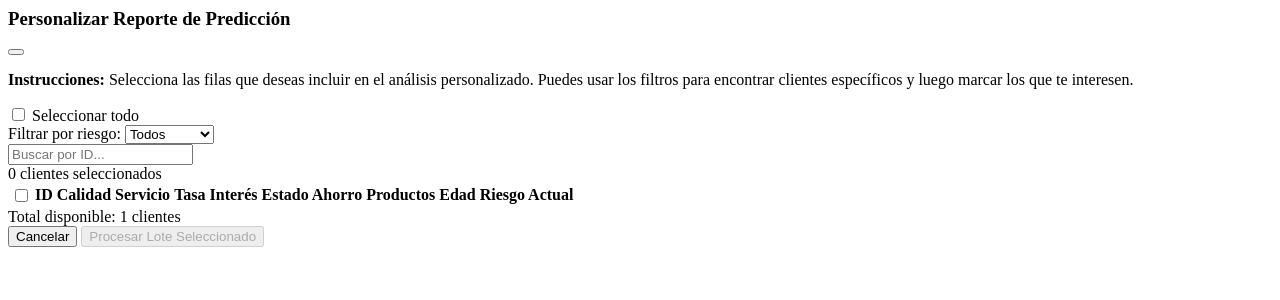
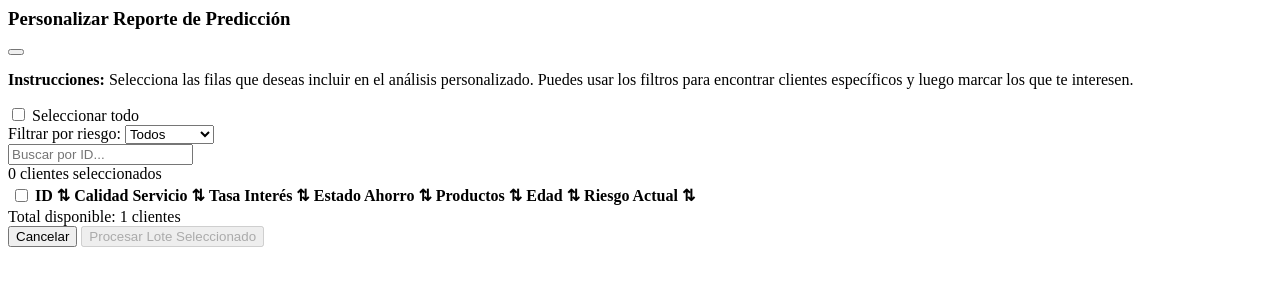
Before and after one commit to rolando2012/WebRegresionLogistica, a Flask app: template app/templates/main/modal_personalizar.html in a window 1280 px wide. Shown: the top 300 px of the page. Run offline with Flask 3, Linux system fonts and the light colour scheme; the template is opened without the code that fills it: most values are stand-ins (such as "Sample title", 1, 10 or a date in 2020); lists and menus that the app fills with data are empty.

Commit message:
Actualizar lógica de ordenamiento en el modal y mejorar la descripción de calidad de servicio

```diff
--- a/app/static/js/visualizar_datos.js
+++ b/app/static/js/visualizar_datos.js
@@ -745,7 +745,7 @@ function fillCoeficientesTable(data) {
     num_microseguros: 'Más microseguros reducen ligeramente la deserción.',
     n_productos_vigentes: 'Mayor cartera de productos disminuye la deserción.',
     n_creditos_vigentes: 'Más créditos vigentes aumentan el riesgo.',
-    calidad_servicio: 'Un servicio excelente mantiene al cliente fiel.',
+    calidad_servicio: 'Una baja calidad de servicio incrementa la deserción.',
     estado_ahorro_activo: 'Ahorro activo disminuye notablemente la deserción.'
   };
 
--- a/app/templates/main/modal_personalizar.html
+++ b/app/templates/main/modal_personalizar.html
@@ -54,13 +54,27 @@
                             <th class="px-3 py-3 text-left text-xs font-medium text-gray-500 uppercase tracking-wider">
                                 <input type="checkbox" id="headerCheckbox" class="rounded border-gray-300">
                             </th>
-                            <th class="px-3 py-3 text-left text-xs font-medium text-gray-500 uppercase tracking-wider">ID</th>
-                            <th class="px-3 py-3 text-left text-xs font-medium text-gray-500 uppercase tracking-wider">Calidad Servicio</th>
-                            <th class="px-3 py-3 text-left text-xs font-medium text-gray-500 uppercase tracking-wider">Tasa Interés</th>
-                            <th class="px-3 py-3 text-left text-xs font-medium text-gray-500 uppercase tracking-wider">Estado Ahorro</th>
-                            <th class="px-3 py-3 text-left text-xs font-medium text-gray-500 uppercase tracking-wider">Productos</th>
-                            <th class="px-3 py-3 text-left text-xs font-medium text-gray-500 uppercase tracking-wider">Edad</th>
-                            <th class="px-3 py-3 text-left text-xs font-medium text-gray-500 uppercase tracking-wider">Riesgo Actual</th>
+                            <th class="px-3 py-3 text-left text-xs font-medium text-gray-500 uppercase tracking-wider cursor-pointer hover:bg-gray-100" onclick="sortModalTable(1)">
+                                ID <span class="ml-1">⇅</span>
+                            </th>
+                            <th class="px-3 py-3 text-left text-xs font-medium text-gray-500 uppercase tracking-wider cursor-pointer hover:bg-gray-100" onclick="sortModalTable(2)">
+                                Calidad Servicio <span class="ml-1">⇅</span>
+                            </th>
+                            <th class="px-3 py-3 text-left text-xs font-medium text-gray-500 uppercase tracking-wider cursor-pointer hover:bg-gray-100" onclick="sortModalTable(3)">
+                                Tasa Interés <span class="ml-1">⇅</span>
+                            </th>
+                            <th class="px-3 py-3 text-left text-xs font-medium text-gray-500 uppercase tracking-wider cursor-pointer hover:bg-gray-100" onclick="sortModalTable(4)">
+                                Estado Ahorro <span class="ml-1">⇅</span>
+                            </th>
+                            <th class="px-3 py-3 text-left text-xs font-medium text-gray-500 uppercase tracking-wider cursor-pointer hover:bg-gray-100" onclick="sortModalTable(5)">
+                                Productos <span class="ml-1">⇅</span>
+                            </th>
+                            <th class="px-3 py-3 text-left text-xs font-medium text-gray-500 uppercase tracking-wider cursor-pointer hover:bg-gray-100" onclick="sortModalTable(6)">
+                                Edad <span class="ml-1">⇅</span>
+                            </th>
+                            <th class="px-3 py-3 text-left text-xs font-medium text-gray-500 uppercase tracking-wider cursor-pointer hover:bg-gray-100" onclick="sortModalTable(7)">
+                                Riesgo Actual <span class="ml-1">⇅</span>
+                            </th>
                         </tr>
                     </thead>
                     <tbody id="personalizarTableBody" class="bg-white divide-y divide-gray-200">
```
Also changed, not shown: app/templates/main/resultados_masivos.html (+64 -2 lines).
